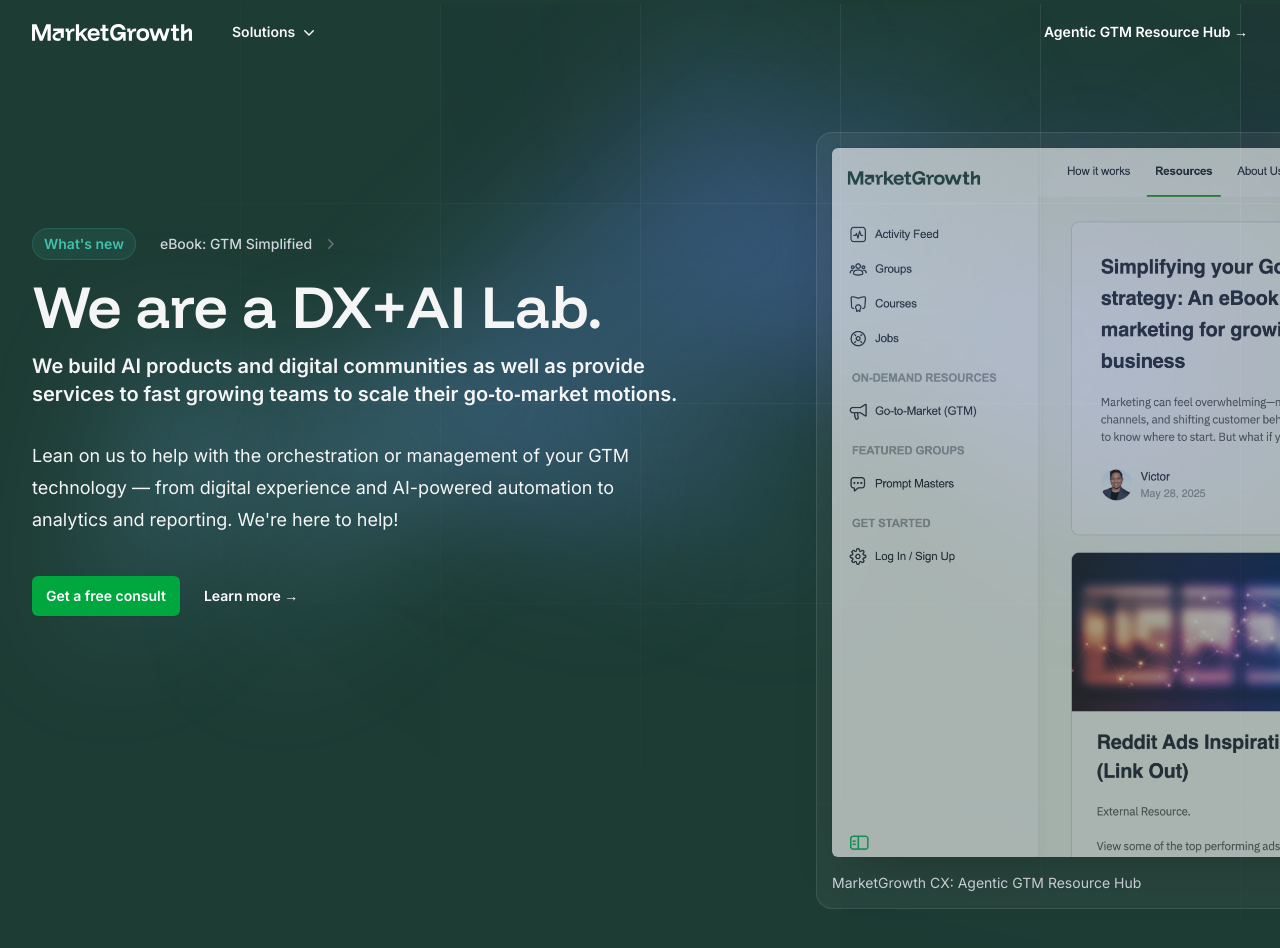
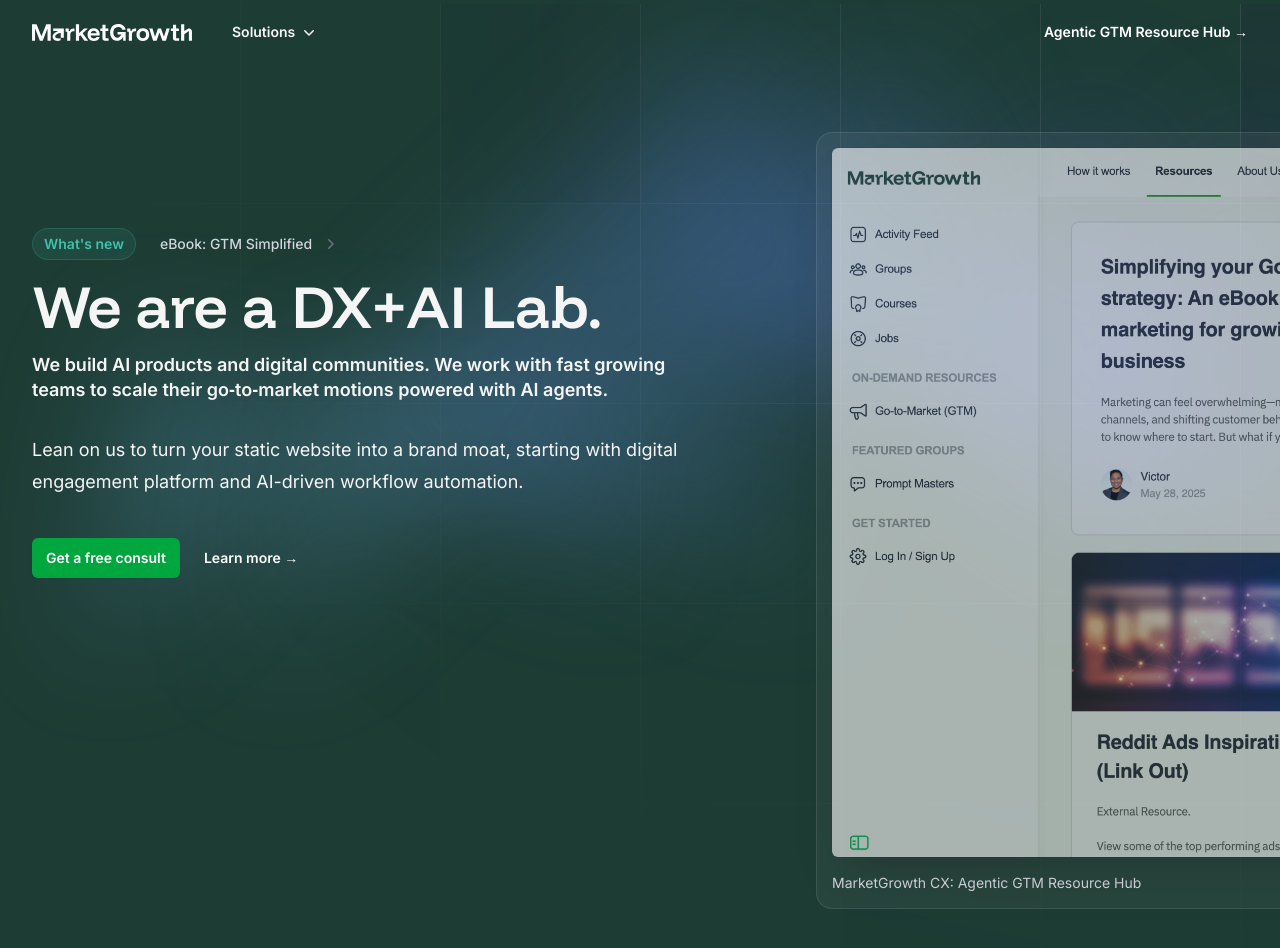
Before and after one commit to growthUx/mgio, a Next.js app: page / in a window 1280 px wide. Shown: the top 948 px of the page. Built offline with nearby package versions, Linux system fonts and the light colour scheme.

Commit message:
Update HomePage.jsx

```diff
--- a/src/app/HomePage.jsx
+++ b/src/app/HomePage.jsx
@@ -115,8 +115,9 @@
                 </a>
               </div>
               <h1 className="font-funnel-display text-5xl font-semibold text-pretty text-[#F5F5F5] sm:text-6xl pr-4">We are a DX+AI Lab.</h1>
-              <h2 className="text-xl mt-4 text-[#F5F5F5] text-pretty font-semibold sm:text-[20px] pr-4">We build AI products and digital communities as well as provide services to fast growing teams to scale their go&#8209;to&#8209;market motions.</h2>
-              <p className="mt-8 text-md max-w-2xl mx-auto text-pretty text-[#F5F5F5] sm:text-lg/8 sm:mx-0 sm:pr-6">Lean on us to help with the orchestration or management of your GTM technology &mdash; from digital experience and AI-powered automation to analytics and reporting. We&apos;re here to help!</p>
+              <h2 className="text-xl mt-4 text-[#F5F5F5] text-pretty font-semibold sm:text-[18px] pr-4">We build AI products and digital communities. We work with fast growing teams to scale their go&#8209;to&#8209;market motions powered with AI agents.</h2>
+              <p className="mt-8 text-md max-w-2xl mx-auto text-pretty text-[#F5F5F5] sm:text-lg/8 sm:mx-0 sm:pr-6">
+              Lean on us to turn your static website into a brand moat, starting with digital engagement platform and AI-driven workflow automation. </p>
               <div className="mt-10 flex items-center gap-x-6">
                 <a
                   href="mailto:victor@marketgrowth.io"
```
